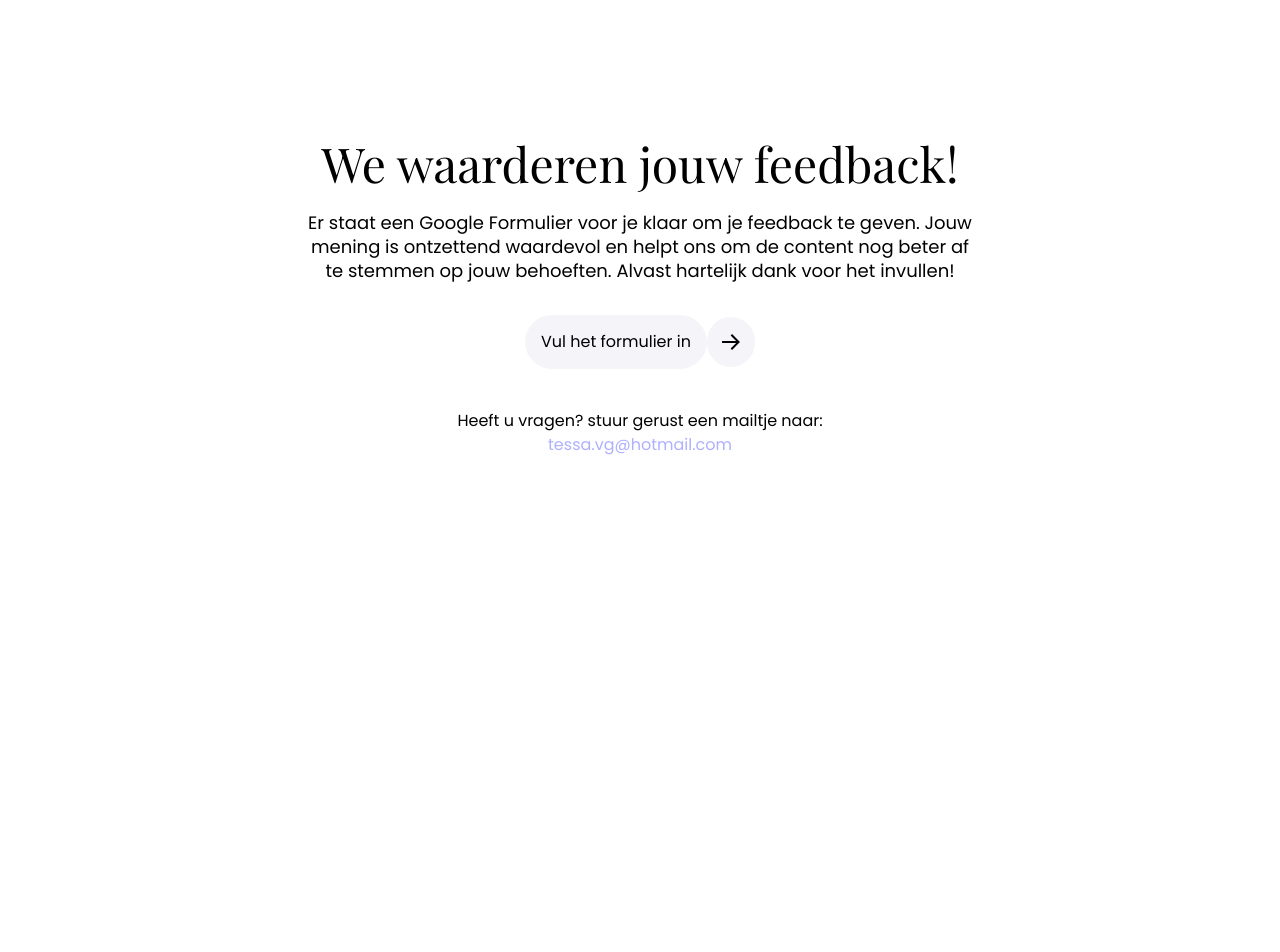
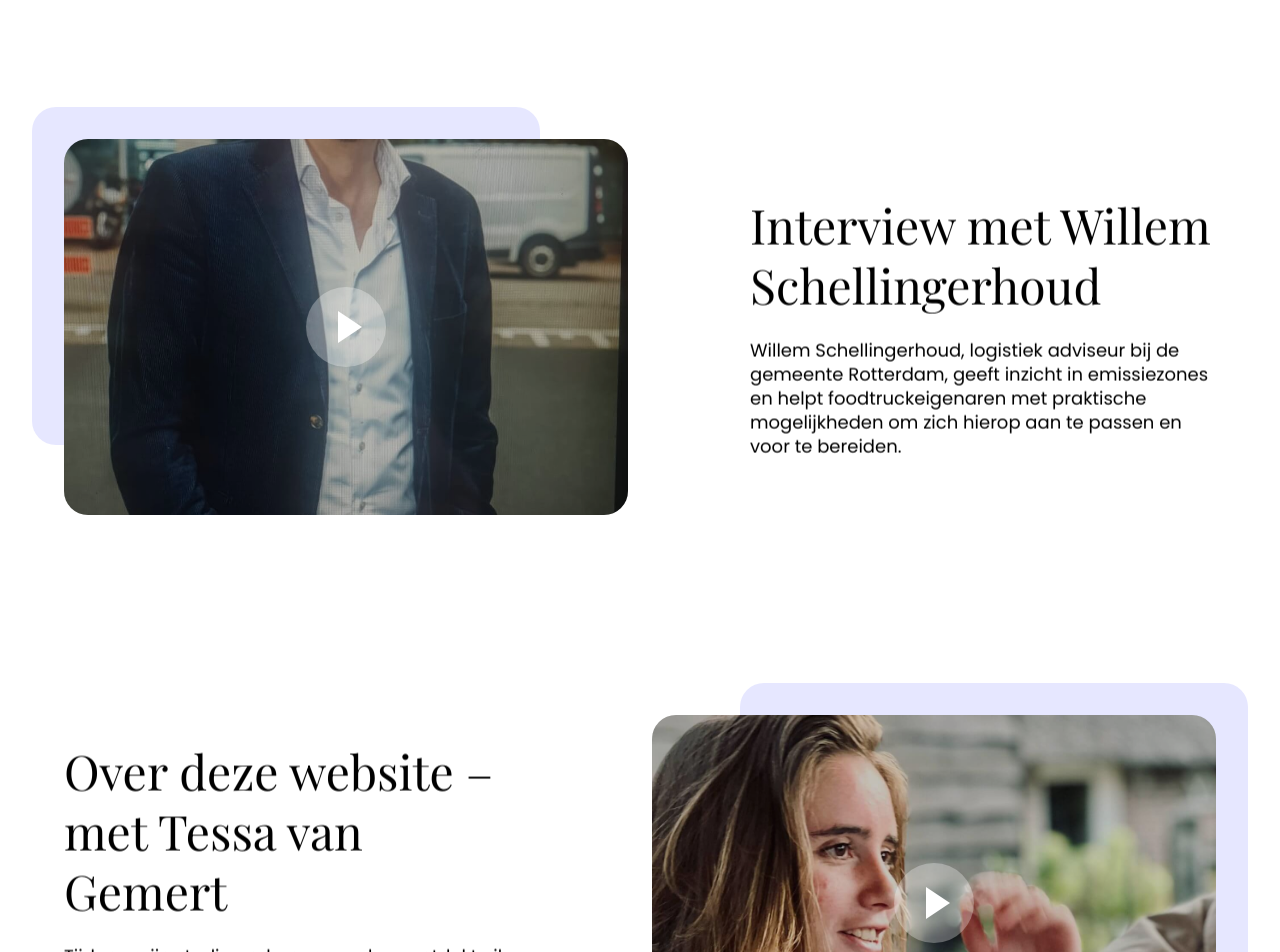
Before and after one commit to Tim-van-Gemert/Duurzaamheid-Op-Wielen, a Next.js app: page / in a window 1280 px wide. Shown: the part 2000-2952 px from the top of the page. Before the commit the page ends 2577 px from the top, so only its background shows below. Built offline with nearby package versions, Linux system fonts and the light colour scheme; a web font is replaced by a local one.

Commit message:
Add credits in footer and correct videos

```diff
--- a/src/app/components/Video.js
+++ b/src/app/components/Video.js
@@ -1,7 +1,7 @@
 "use client"
 import React, { useState } from 'react';
 
-export default function VideoModal({ thumbnailUrl, videoUrl, title }) {
+export default function VideoModal({ thumbnailUrl, videoUrl, title, objectPosition }) {
   const [isOpen, setIsOpen] = useState(false);
 
   // Convert YouTube URL to embed format with autoplay
@@ -20,7 +20,7 @@ export default function VideoModal({ thumbnailUrl, videoUrl, title }) {
         <img
           src={thumbnailUrl}
           alt={title}
-          className="object-cover w-full h-full"
+          className={`object-cover w-full h-full ${objectPosition ? `object-${objectPosition}` : 'object-center'}`}
         />
         {/* Play button overlay */}
         <div className="absolute inset-0 flex items-center justify-center transition-colors bg-black/20 hover:bg-black/30">
--- a/src/app/components/footer.js
+++ b/src/app/components/footer.js
@@ -3,8 +3,12 @@ import Contact from './modules/contact';
 export default function Footer() {
 
     return (
-        <footer >
+        <footer className="flex flex-col">
             <Contact />
+            <div className="container flex flex-col items-center w-full gap-2 p-8 md:gap-5 md:flex-row md:justify-between">
+                <span className="text-sm">© 2025 duurzaam-op-wielen.nl</span>
+                <span className="text-sm">Website door <a href="mailto:timvangemert@outlook.com" className="relative before:absolute before:bottom-0 before:w-full before:h-[1px] before:bg-black before:transition-all hover:before:w-1/2 hover:before:left-1/4 before:left-0 w-fit">Tim van Gemert</a></span>
+            </div>
         </footer>
     )
 }
--- a/src/app/components/modules/video-section.js
+++ b/src/app/components/modules/video-section.js
@@ -8,7 +8,8 @@ export default function VideoSection({
   title,
   description,
   className = "", // Optional className prop for custom positioning
-  isReversed = false // New prop to control section layout
+  isReversed = false, // New prop to control section layout
+  objectPosition
 }) {
   return (
     <section className={`container relative w-full grid grid-cols-12 gap-6 items-center ${className}`}>
@@ -22,6 +23,7 @@ export default function VideoSection({
           thumbnailUrl={thumbnailUrl}
           videoUrl={videoUrl}
           title={title}
+          objectPosition={objectPosition}
         />
       </div>
 
--- a/src/app/page.js
+++ b/src/app/page.js
@@ -12,19 +12,41 @@ export default function Home() {
       <div id="interviews">
       <VideoSection
           thumbnailUrl="/images/interview_anne-marie_rakhorst.jpeg"
-          videoUrl="https://youtu.be/BwZjBTQQxUE?si=3wurdmgkC0dceght"
+          videoUrl="https://www.youtube.com/watch?v=OuY0LUjMG20"
           title="Interview met Anne-Marie Rakhorst"
           description="Anne-Marie Rakhorst is ondernemer, inversteerder en voorloper in duurzaamheid en innovatie. Als oprichtster van duurzaamheid.nl en auteur stimuleert ze bewustwording en versnelt duurzame oplossingen."
           className="mt-[140px] md:mt-[100px] lg:mt-[200px]"
+          objectPosition="center"
           isReversed={false}
         />
 
         <VideoSection
           thumbnailUrl="/images/interview_vroemvroemkoffie.webp"
-          videoUrl="https://youtu.be/mS72fYnyMQs?si=Oe7AkZUiAUjXbC51"
+          videoUrl="https://www.youtube.com/watch?v=9r0_LfYH6Js"
           title="Interview met Jack Wong"
           description="Jack Wong is de oprichter van VroemVroemKoffie, de eerste elektrische koffiebus in Nederland. Hij begon zijn avontuur met een koffie-tuktuk en groeide uit tot een duurzaam pionier in de mobiele horeca."
           className="mt-[120px] md:mt-[100px] lg:mt-[180px]"
+          objectPosition="center"
+          isReversed={true}
+        />
+
+        <VideoSection
+          thumbnailUrl="/images/willem-schellingerhoud.jpg"
+          videoUrl="https://www.youtube.com/watch?v=UsXGtXZoPiQ"
+          title="Interview met Willem Schellingerhoud"
+          description="Willem Schellingerhoud, logistiek adviseur bij de gemeente Rotterdam, geeft inzicht in emissiezones en helpt foodtruckeigenaren met praktische mogelijkheden om zich hierop aan te passen en voor te bereiden."
+          className="mt-[140px] md:mt-[100px] lg:mt-[200px]"
+          objectPosition="top"
+          isReversed={false}
+        />
+
+        <VideoSection
+          thumbnailUrl="/images/tessa.jpg"
+          videoUrl="https://www.youtube.com/watch?v=g-fyF0zpAIw"
+          title="Over deze website – met Tessa van Gemert"
+          description="Tijdens mijn studie ondernemerschap ontdekte ik hoe uitdagend het is om een foodtruck écht duurzaam te maken. Daarom heb ik deze website opgezet om kennis te delen en samen te ontdekken hoe we foodtrucks duurzamer kunnen maken."
+          className="mt-[140px] md:mt-[100px] lg:mt-[200px] [&_img]:object-[90%_15%]"
+          objectPosition="top"
           isReversed={true}
         />
       </div>
```
